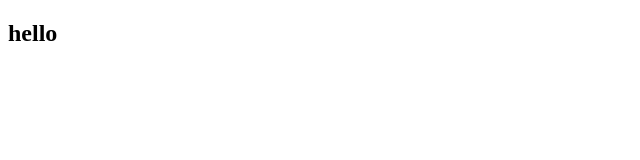
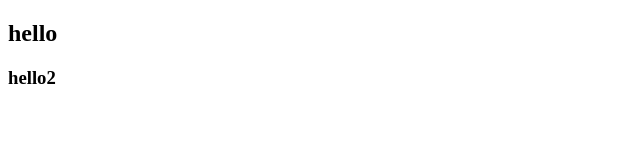
Before and after one commit to iTheProMan/new-try, a plain HTML site: page index.html in a window 1280 px wide. Shown: the full height of the page, 0-640 px from the left. Drawn offline with Linux system fonts and the light colour scheme.

Commit message:
Update index.html

```diff
--- a/index.html
+++ b/index.html
@@ -8,5 +8,6 @@
 </head>
 <body>
     <h2>hello</h2>
+    <h3>hello2</h3>
 </body>
 </html>
```
